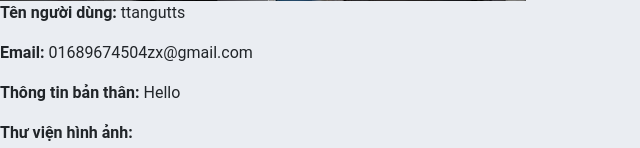
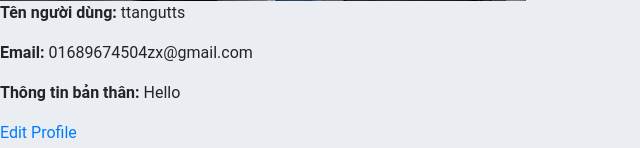
Before and after one commit to ttancter1303/DjangoPhotoGallery, a Django app: page /profile/ in a window 1280 px wide. Shown: the part 800-948 px from the top of the page, without its empty margins (0-640 px from the left). Run offline with Django 4.2, Linux system fonts and the light colour scheme; a user stored in the database is signed in; data comes from the database, SQL or seed files in the repository; both versions use the stored data as it was after the commit; some libraries are stand-ins or nearby versions; some web fonts are replaced.

Commit message:
ttan: add edit profile

```diff
--- a/PhotoShareDjango/photoshare/urls.py
+++ b/PhotoShareDjango/photoshare/urls.py
@@ -3,8 +3,8 @@ from django.conf import settings
 from django.conf.urls.static import static
 from rest_framework import routers
 from . import views
-from .views import  UserProfileView, ViewImageView, UserViewSet, ImageViewSet, TagViewSet, TopicViewSet, \
-    UserProfileViewSet, ImageUploadView, MyAccount, topic
+from .views import UserProfileView, ViewImageView, UserViewSet, ImageViewSet, TagViewSet, TopicViewSet, \
+    UserProfileViewSet, ImageUploadView, topic, EditUserProfile, remove_image_from_library
 
 router = routers.DefaultRouter()
 router.register(r'users', UserViewSet)
@@ -19,7 +19,7 @@ from .views import  UserProfileView, ViewImageView
 
 urlpatterns = [
     path('', views.home, name='home'),
-    path('topics',views.topic,name = 'topics'),
+    path('topics/',views.topic,name = 'topics'),
     path('user/<str:username>/', UserProfileView.as_view(), name='user_profile'),
     # path('image/<int:image_id>/', ViewImageView.as_view(), name='view_image'),
     path('api/', include(router.urls)),
@@ -28,12 +28,14 @@ urlpatterns = [
     path('success/', views.success_page, name='success_page'),
     path('create_tag/', views.create_tag, name='create_tag'),
     path('tag_list/', views.tag_list, name='tag_list'),
-    path('account/',MyAccount.as_view(),name = 'my_account'),
+    path('remove_image/<int:image_id>/', remove_image_from_library, name='remove_image_from_library'),
+
     path('search/', views.search_images, name='search_images'),
     path('topics/', views.create_topics, name='create_topics'),
     path('image/<int:image_id>/', views.image_detail, name='image_detail'),
     path('download/<int:image_id>/', views.download_image, name='download_image'),
     path('profile/', views.view_profile, name='view_profile'),
+    path('profile/edit_profile/<int:pk>/', EditUserProfile.as_view(), name='edit_user_profile'),
     path('save_image_to_library/<int:image_id>/', views.save_image_to_library, name='save_image_to_library'),
 
 ]
--- a/PhotoShareDjango/photoshare/views.py
+++ b/PhotoShareDjango/photoshare/views.py
@@ -185,14 +185,11 @@ def create_topics(request):
 
     return render(request, 'create_topics.html', {'topics': topics, 'form': form})
 @method_decorator(login_required, name='dispatch')
-class MyAccount(UpdateView):
-  model = User
-  fields = ('first_name', 'last_name', 'email', )
-  template_name = 'my_account.html'
-  success_url = reverse_lazy('my_account')
-
-  def get_object(self):
-    return self.request.user
+class EditUserProfile(UpdateView):
+    model = UserProfile
+    fields = ['user', 'avatar', 'bio']  # Chỉ định các trường có thể chỉnh sửa
+    template_name = 'edit_user_profile.html'  # Tạo template để hiển thị biểu mẫu
+    success_url = reverse_lazy('user_profile_detail')
 @login_required
 def view_profile(request):
     user_profile = get_object_or_404(UserProfile, user=request.user)
@@ -224,6 +221,21 @@ def download_image(request, image_id):
     response['Content-Disposition'] = f'attachment; filename="{image_file.name}"'
     return response
 
+@login_required
+def remove_image_from_library(request, image_id):
+    user_profile = get_object_or_404(UserProfile, user=request.user)
+    image = get_object_or_404(Image, id=image_id)
+
+    # Kiểm tra xem ảnh có thuộc thư viện của người dùng không
+    if image in user_profile.library.all():
+        user_profile.library.remove(image)
+        user_profile.save()
+        return redirect('view_profile')
+    else:
+        # Xử lý trường hợp ảnh không tồn tại trong thư viện
+        # Hoặc đã bị xóa trước đó
+        return redirect('view_profile')
+
 
 def topic():
     return None
--- a/PhotoShareDjango/templates/profile.html
+++ b/PhotoShareDjango/templates/profile.html
@@ -9,10 +9,14 @@
       <p><strong>Tên người dùng:</strong> {{ user_profile.user.username }}</p>
       <p><strong>Email:</strong> {{ user_profile.user.email }}</p>
       <p><strong>Thông tin bản thân:</strong> {{ user_profile.bio }}</p>
+      <a href="{% url 'edit_user_profile' pk=user_profile.user.pk %}">Edit Profile</a>
       <p><strong>Thư viện hình ảnh:</strong></p>
       <ul>
         {% for image in user_profile.library.all %}
-          <li><img src="{{ image.image.url }}" alt="{{ image.caption }}"></li>
+          <li>
+            <img src="{{ image.image.url }}" alt="{{ image.caption }}">
+            <a href="{% url 'remove_image_from_library' image.id %}">Remove</a>
+          </li>
         {% endfor %}
       </ul>
     </div>
```
Also changed, not shown: PhotoShareDjango/templates/edit_user_profile.html (added, +10 -0 lines), PhotoShareDjango/db.sqlite3.
